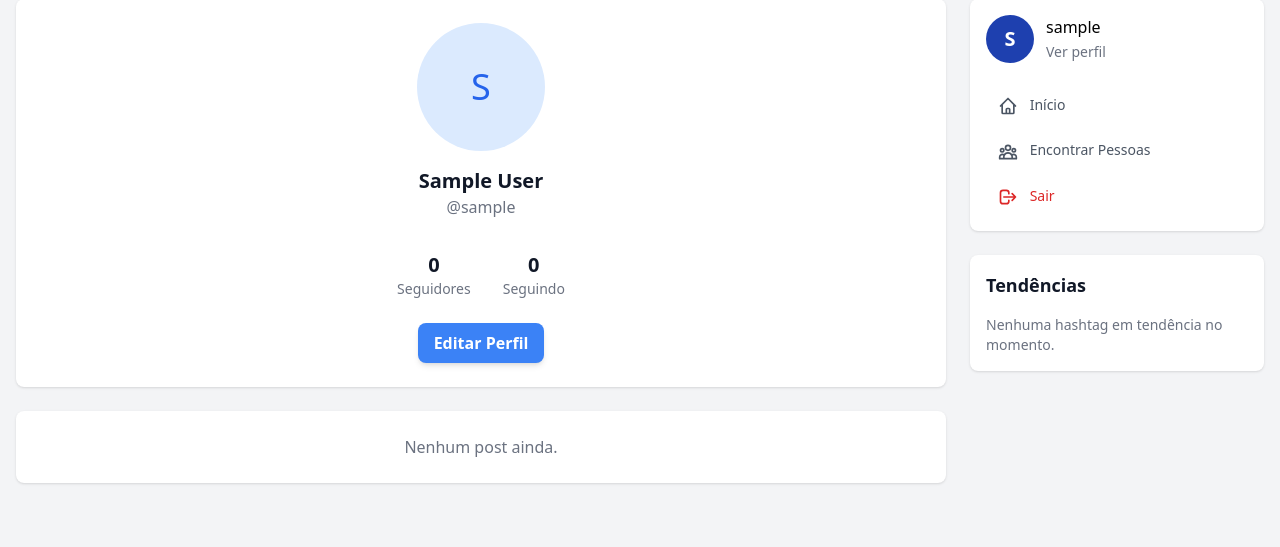
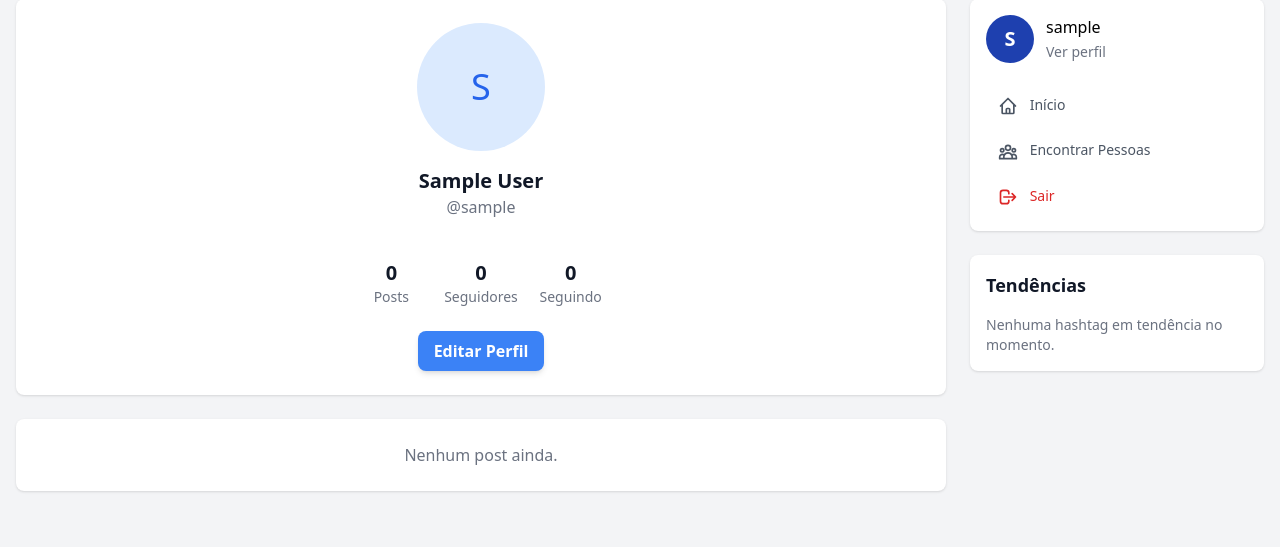
Before and after one commit to nbtech-prox/nbsocial, a Django app: a page that uses users/templates/users/profile.html in a window 1280 px wide. Shown: the part 89-636 px from the top of the page. Run offline with Django 5.2, Linux system fonts and the light colour scheme; the visitor is signed in with stand-in values (Sample User, id 1); data comes from the database, SQL or seed files in the repository; data that the repository does not hold is empty; some libraries are stand-ins or nearby versions.

Commit message:
correção de funcionamento

```diff
--- a/core/views.py
+++ b/core/views.py
@@ -43,7 +43,7 @@ def explore(request):
             Q(first_name__icontains=query) |
             Q(last_name__icontains=query)
         ).annotate(
-            followers_count=Count('followers')
+            followers_count=Count('follower_relationships')
         ).order_by('-followers_count')
 
     # Sempre buscar posts populares e usuários sugeridos para a sidebar
@@ -54,11 +54,11 @@ def explore(request):
     ).order_by('-interaction_count')[:10]
 
     # Usuários sugeridos (excluindo os que o usuário já segue)
-    following_ids = request.user.following.values_list('id', flat=True)
+    following_ids = request.user.following_relationships.values_list('following_user_id', flat=True)
     suggested_users = CustomUser.objects.exclude(
         Q(id__in=following_ids) | Q(id=request.user.id)
     ).annotate(
-        followers_count=Count('followers')
+        followers_count=Count('follower_relationships')
     ).order_by('-followers_count')[:5]
 
     # Hashtags em tendência
--- a/users/templates/users/profile.html
+++ b/users/templates/users/profile.html
@@ -70,14 +70,18 @@
             </div>
 
             <!-- Estatísticas -->
-            <div class="mt-4 flex justify-center space-x-8">
+            <div class="grid grid-cols-3 gap-4 mt-6">
+                <div class="text-center">
+                    <div class="text-xl font-bold text-gray-900">{{ profile_user.posts.count }}</div>
+                    <div class="text-sm text-gray-500">{% trans "Posts" %}</div>
+                </div>
                 <a href="{% url 'users:followers' profile_user.username %}" class="text-center">
-                    <div class="text-xl font-bold text-gray-900">{{ followers.count }}</div>
-                    <div class="text-sm text-gray-500">Seguidores</div>
+                    <div class="text-xl font-bold text-gray-900">{{ profile_user.follower_relationships.count }}</div>
+                    <div class="text-sm text-gray-500">{% trans "Seguidores" %}</div>
                 </a>
                 <a href="{% url 'users:following' profile_user.username %}" class="text-center">
-                    <div class="text-xl font-bold text-gray-900">{{ following.count }}</div>
-                    <div class="text-sm text-gray-500">Seguindo</div>
+                    <div class="text-xl font-bold text-gray-900">{{ profile_user.following_relationships.count }}</div>
+                    <div class="text-sm text-gray-500">{% trans "Seguindo" %}</div>
                 </a>
             </div>
 
--- a/users/views.py
+++ b/users/views.py
@@ -89,7 +89,7 @@ def toggle_follow(request, username):
 @login_required
 def follow_toggle(request, username):
     """Seguir/deixar de seguir usuário"""
-    if request.method == 'POST':
+    if request.method == 'POST' and request.is_ajax():
         user_to_follow = get_object_or_404(CustomUser, username=username)
 
         if user_to_follow == request.user:
@@ -97,20 +97,24 @@ def follow_toggle(request, username):
                 'error': _('Você não pode seguir a si mesmo.')
             }, status=400)
 
-        following, created = UserFollowing.objects.get_or_create(
+        following = UserFollowing.objects.filter(
             user=request.user,
             following_user=user_to_follow
         )
 
-        if not created:
+        if following.exists():
             following.delete()
             is_following = False
         else:
+            UserFollowing.objects.create(
+                user=request.user,
+                following_user=user_to_follow
+            )
             is_following = True
 
         return JsonResponse({
             'is_following': is_following,
-            'followers_count': user_to_follow.followers.count()
+            'followers_count': UserFollowing.objects.filter(following_user=user_to_follow).count()
         })
 
     return JsonResponse({'error': _('Método não permitido')}, status=405)
```
Also changed, not shown: templates/core/home.html (+7 -6 lines).
